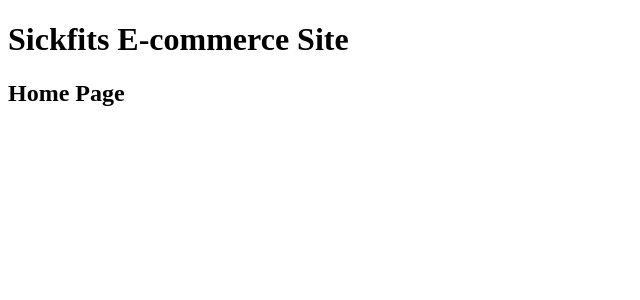
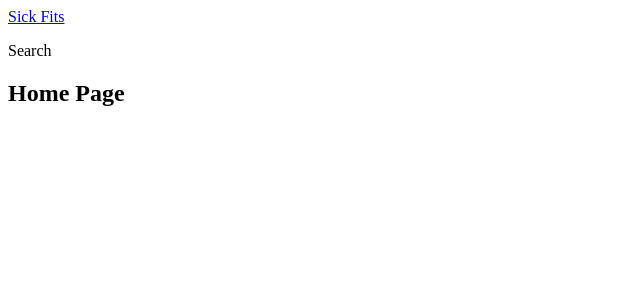
Before and after one commit to Marknjo/sickfits-lab, a Next.js app in the folder frontend/: page / in a window 1280 px wide. Shown: the top 300 px of the page, without its empty margins (0-640 px from the left). Built offline with nearby package versions, Linux system fonts and the light colour scheme.

Commit message:
feat(frontend): add header component

```diff
--- a/frontend/components/layouts/Page.tsx
+++ b/frontend/components/layouts/Page.tsx
@@ -1,10 +1,11 @@
 import { BasicProps } from "../../types/BasicProps";
+import Header from "../ui/Header";
 
 export default function Page({ children }: BasicProps) {
   return (
-    <div>
-      <h1>Sickfits E-commerce Site</h1>
+    <>
+      <Header />
       {children}
-    </div>
+    </>
   );
 }
--- /dev/null
+++ b/frontend/components/ui/Header.tsx
@@ -0,0 +1,14 @@
+import Link from "next/link";
+
+export default function Header() {
+  return (
+    <header>
+      <div className='bar'>
+        <Link href='/'>Sick Fits</Link>
+      </div>
+      <div className='sub-bar'>
+        <p>Search</p>
+      </div>
+    </header>
+  );
+}
```
